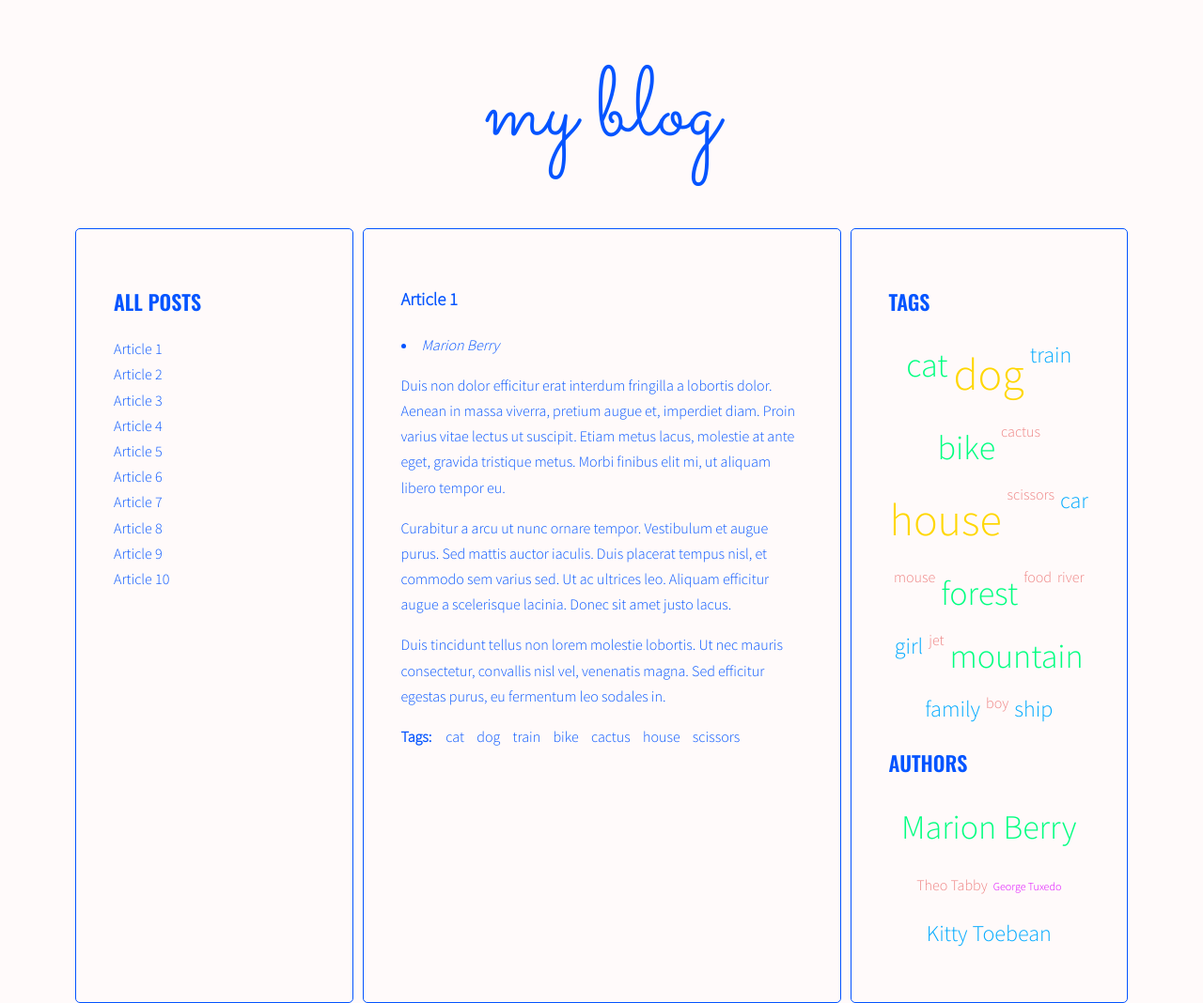
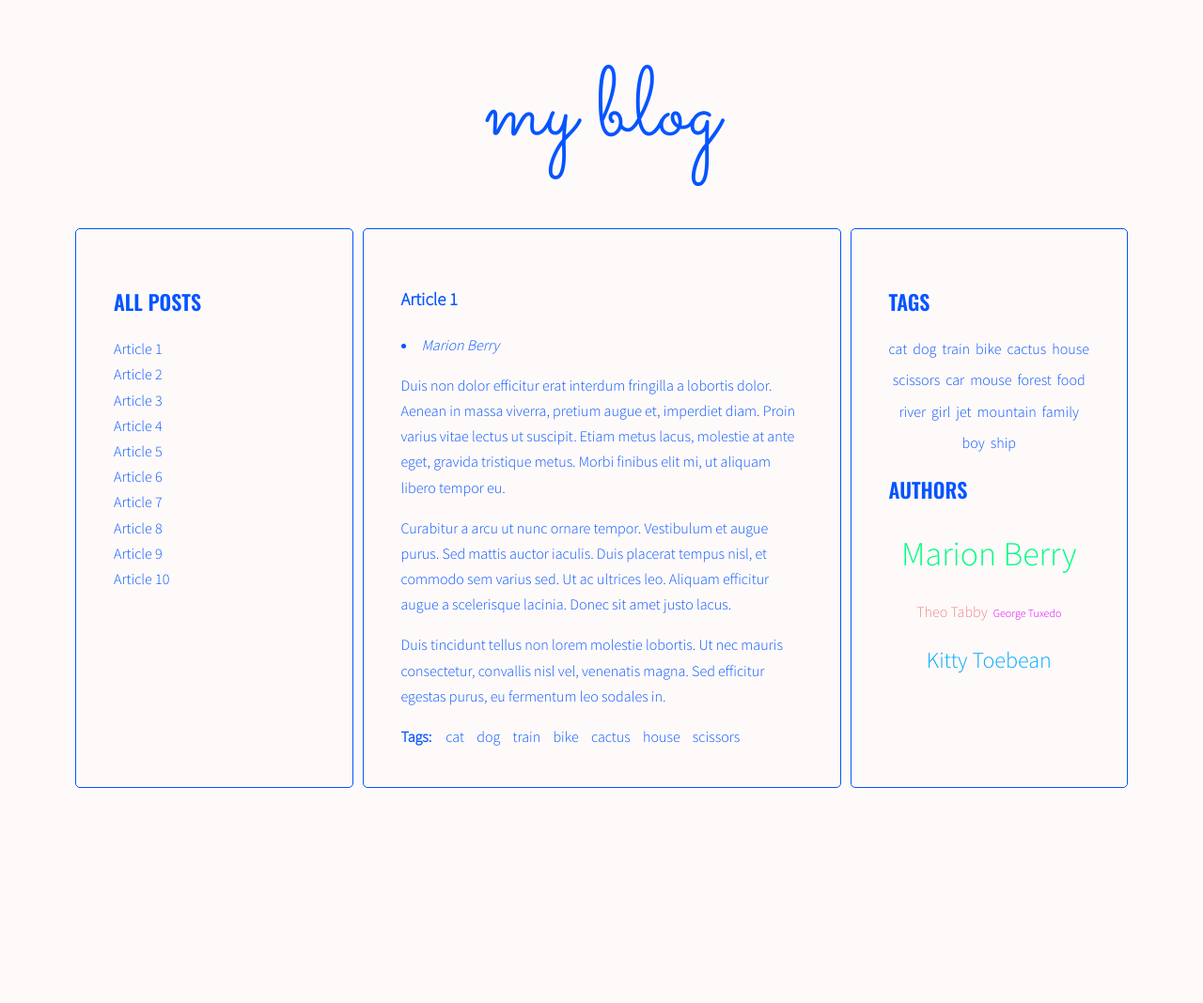
Before and after one commit to dbrepo1992/javascript-blog-third-attempt, a website: page index.html in a window 1280 px wide. Shown: the whole page at 94% size. After the commit the page ends 847 px from the top, so only its background shows below. Drawn offline with nearby package versions, Linux system fonts and the light colour scheme.

Commit message:
working on handlebars to improve blog

```diff
--- a/index.html
+++ b/index.html
@@ -180,6 +180,12 @@
       <script id="template-author-link" type="text/x-handlebars-template">
         <li><a href="#{{ id }}"><span>{{ title }}</span></a></li>
       </script>
+      <script id="template-tag-cloud-link" type="text/x-handlebars-template">
+        {{#each tags}}
+        <li>{{ tag }}</li>
+        {{/each}}
+      </script>
+
 <script src="js/script.js"></script>
 </body>
 </html>
--- a/js/script.js
+++ b/js/script.js
@@ -3,7 +3,8 @@
 const templates = {
   articleLink: Handlebars.compile(document.querySelector('#template-article-link').innerHTML),
   tagLink: Handlebars.compile(document.querySelector('#template-tag-link').innerHTML),
-  authorLink: Handlebars.compile(document.querySelector('#template-author-link').innerHTML)
+  authorLink: Handlebars.compile(document.querySelector('#template-author-link').innerHTML),
+  tagCloudLink: Handlebars.compile(document.querySelector('#template-tag-cloud-link').innerHTML)
 }
 
 const CloudClassCount = '5';
@@ -269,7 +270,8 @@ const linkHTML = templates.tagLink(linkHTMLData);
 
 
   /* [NEW] create variable for all links HTML code */
-  let allTagsHTML = '';
+
+  const allTagsData = {tags: []};
 
   /* [NEW] START LOOP: for each tag in allTags: */
   for(let tag in allTags){
@@ -280,13 +282,19 @@ const linkHTML = templates.tagLink(linkHTMLData);
 
     console.log('cloud class count', CloudClassCount);
 
-    allTagsHTML += tagLinkHTML;
+    allTagsData.tags.push({
+  tag: tag,
+  count: allTags[tag],
+  className: calculateTagClass(allTags[tag], tagsParams)
+});
+
 
   }
   /* [NEW] END LOOP: for each tag in allTags: */
 
   /*[NEW] add HTML from allTagsHTML to tagList */
-  tagList.innerHTML = allTagsHTML;
+  tagList.innerHTML = templates.tagCloudLink(allTagsData);
+  console.log(allTagsData, 'all tags data');
 }
 generateTags();
 
```
